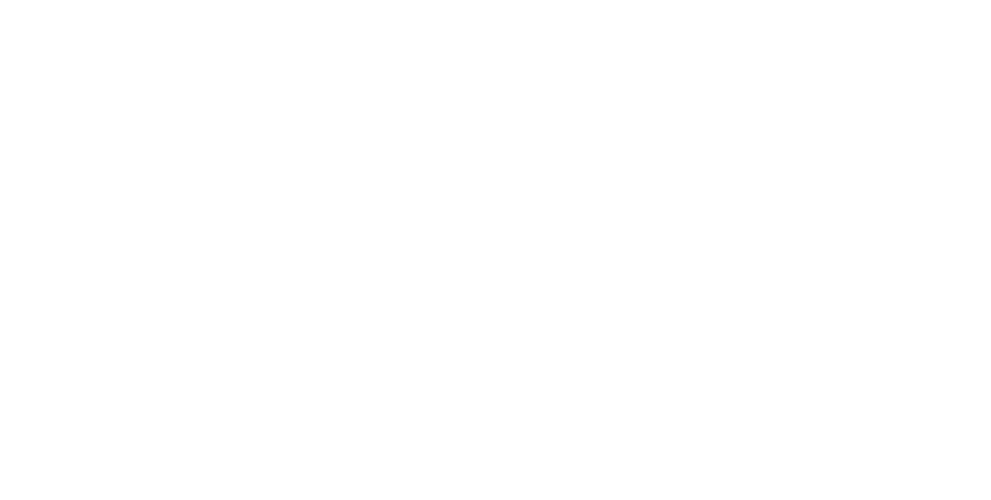
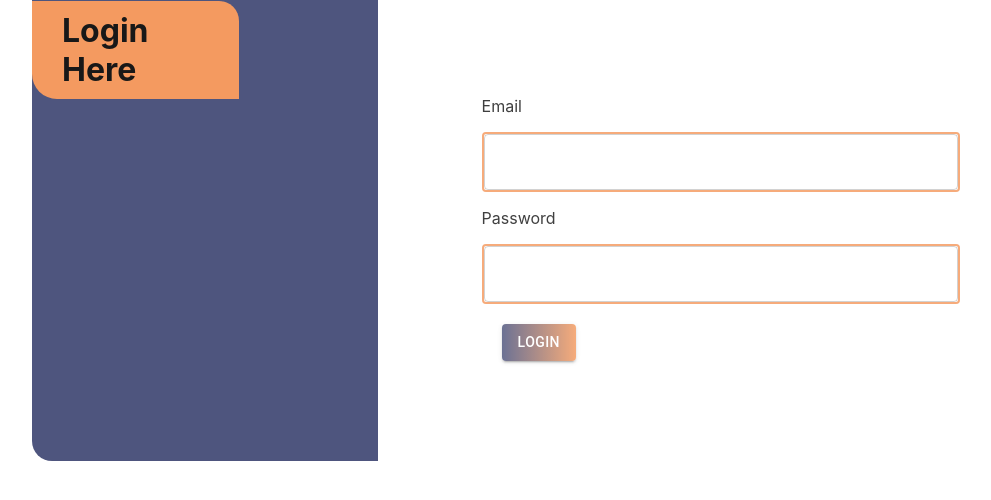
Before and after one commit to Anumjawaid/client-frontend, a React (Create React App) app in the folder clientapi/: page /login in a window 1280 px wide. Before the commit this address had no page. Shown: the top 500 px of the page, without its empty margins (32-1023 px from the left). Built offline with nearby package versions, Linux system fonts and the light colour scheme.

Commit message:
backend Connected

```diff
--- /dev/null
+++ b/clientapi/src/Components/Login.jsx
@@ -0,0 +1,40 @@
+import { useState } from 'react'
+import {add,addUser,readUser} from '../Store/userreducer'
+import { LayoutStateForm } from './helper'
+import { useDispatch, useSelector } from "react-redux"
+
+
+export default function Login(){
+    const [userdata,setUserdata]=useState({
+
+        email:"",
+        password:""
+    })
+
+    const mapUser=(event)=>{
+        const {name,value}=event.target
+        // console.log("On map user",event.target.name,event.target.value)
+        setUserdata((data)=>{
+            return{
+            ...data,
+            [name]:value
+            }
+        })
+
+    }
+    const dispatch=useDispatch()
+    const LoginUser=()=>{
+        console.log("Login User",userdata)
+        dispatch(readUser({data:userdata}))
+    }
+    return (
+        <>
+        <LayoutStateForm
+        step="Login Here"
+        b2={[{"label":"Email",onChange:(e)=>mapUser(e),value:userdata.email,name:'email'}]}
+        b3={[{"label":"Password",onChange:(e)=>mapUser(e),value:userdata.password,name:'password'}]}
+        b4={[{'label':'Login',onClick:()=>LoginUser()}]}
+        />
+        </>
+    )
+}
--- a/clientapi/src/Components/Signup.jsx
+++ b/clientapi/src/Components/Signup.jsx
@@ -28,8 +28,8 @@
 
 
     const [userdata, setUserdata] = useState({
-        fname: "",
-        lname: "",
+        firstName: "",
+        lastName: "",
         email: "",
         password: ""
     })
@@ -71,12 +71,11 @@
         <Grid>
         <LayoutStateForm
                 step='step #01'
-                b1={[{ "label1": "First Name", onChange: mapUser, value: userdata.fname, name: 'fname' }, { "label2": "Last Name", onChange: (e) => mapUser(e), value: userdata.lname, name: 'lname' }]}
+                b1={[{ "label1": "First Name", onChange: mapUser, value: userdata.fname, name: 'firstName' }, { "label2": "Last Name", onChange: (e) => mapUser(e), value: userdata.lname, name: 'lastName' }]}
                 b2={[{ "label": "Email", onChange: (e) => mapUser(e), value: userdata.email, name: 'email' }]}
                 b3={[{ "label": "Password", onChange: (e) => mapUser(e), value: userdata.password, name: 'password' }]}
                 b4={[{ 'label': 'Signup', onClick: () => RegisterUser() }]}
             />
-            <h3>dffsds</h3>
                 </Grid>
 
 
--- a/clientapi/src/Router/index.js
+++ b/clientapi/src/Router/index.js
@@ -1,5 +1,6 @@
 import React from 'react'
 import { BrowserRouter as Router, Route, Routes } from 'react-router-dom';
+import Login from '../Components/Login';
 import Signup from '../Components/Signup';
 import ProjectDashboard from '../Components/test';
 
@@ -16,6 +17,10 @@
                     <Route path='/dashboard' element={<ProjectDashboard />}></Route>
                 </Routes>
 
+                <Routes>
+                    <Route path='/login' element={<Login />}></Route>
+                </Routes>
+
 
             </Router>
         </>
--- a/clientapi/src/Store/userreducer.js
+++ b/clientapi/src/Store/userreducer.js
@@ -52,7 +52,7 @@
         },
         [addUser.fulfilled]:(state,action)=>{
             console.log(state,"fullfilled from in ADDUSER")
-            state.responses=action.payload.index
+            state.responses=action.payload.message
         },
         [readUser.rejected]:(state,action)=>{
             console.log(state,"Got rejected from Getting user in ADDUSER")
```
